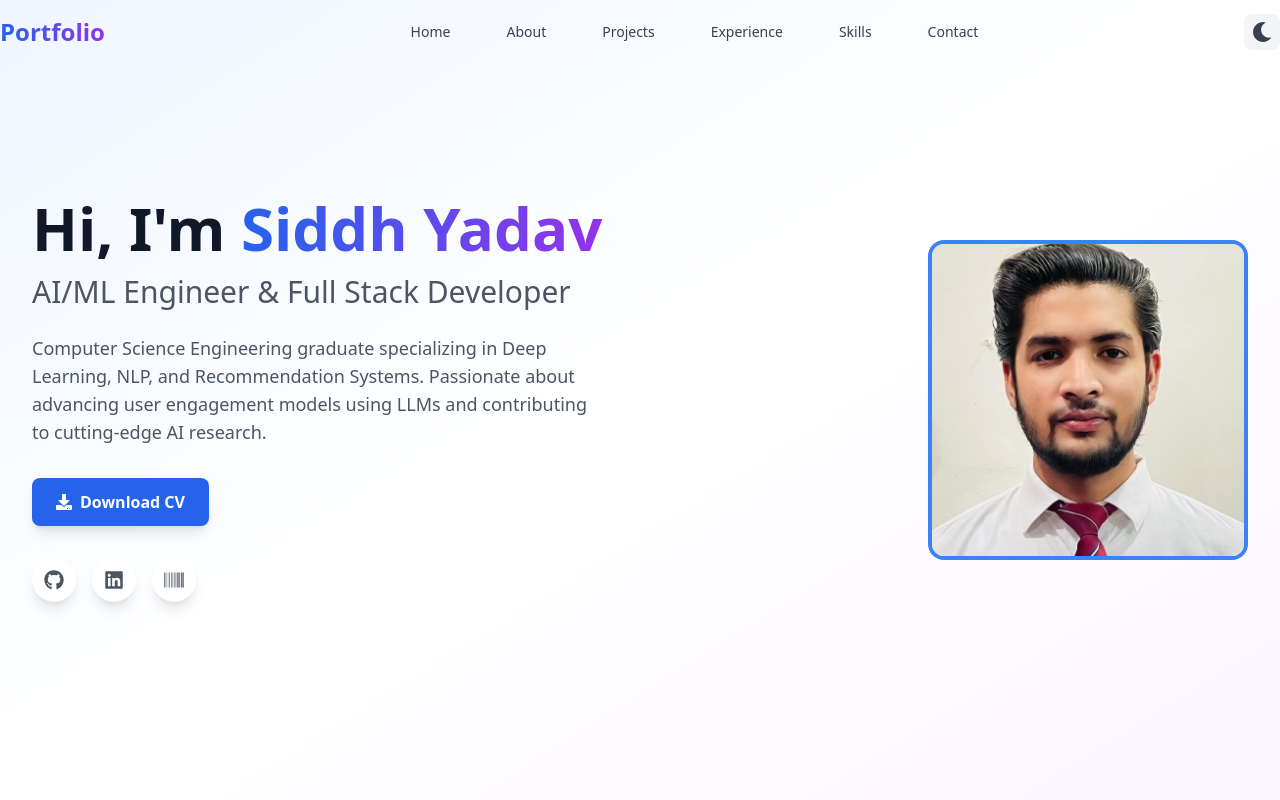
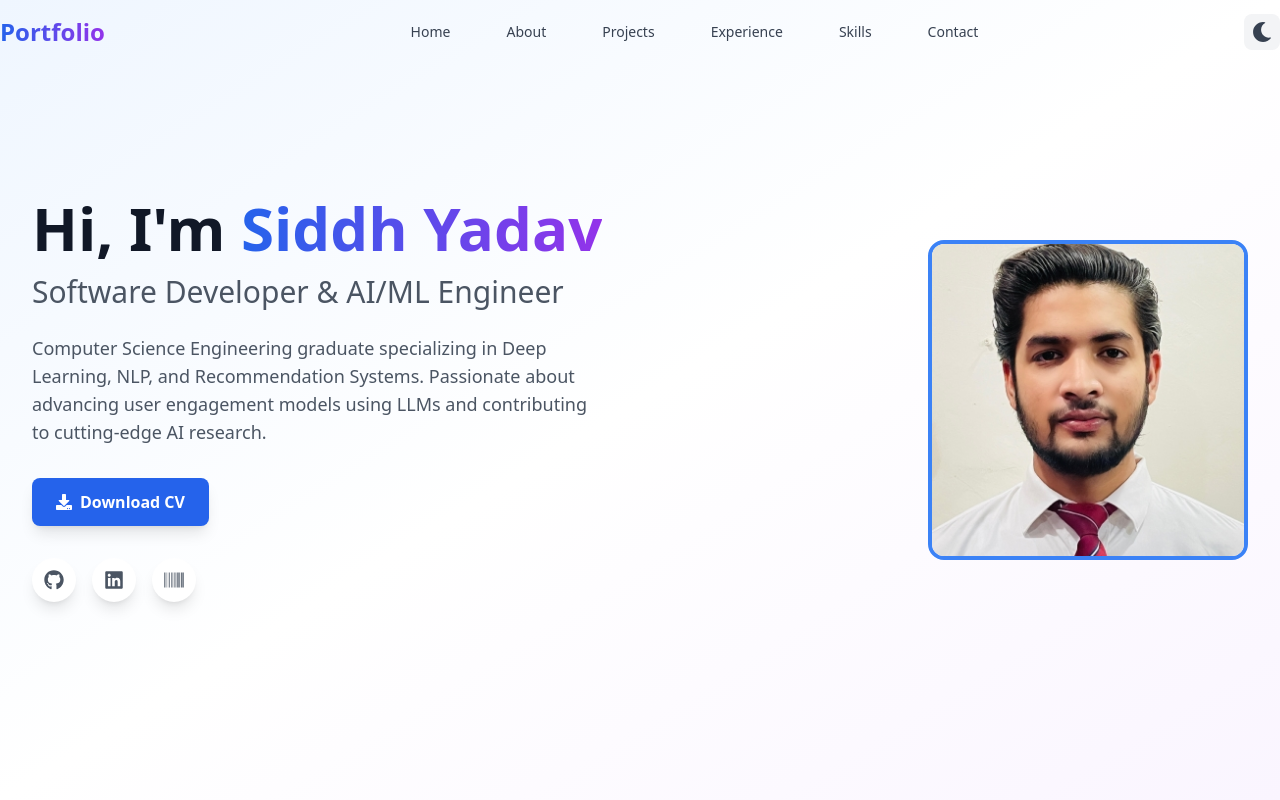
Before and after one commit to Siddh94/Siddh-s-Protfolio, a React (Vite) app: page / in a window 1280 px wide. Shown: the top 800 px of the page. Built offline with nearby package versions, Linux system fonts and the light colour scheme.

Commit message:
new changes

```diff
--- a/src/components/Experience.jsx
+++ b/src/components/Experience.jsx
@@ -7,22 +7,22 @@ const Experience = () => {
     {
       id: 1,
       type: 'work',
+      title: 'Software Developer Intern',
+      company: 'Qvolv Technologies',
+      location: 'Noida, UP',
+      period: 'Aug 2025 - Present',
+      description: '',
+      skills: ['']
+    },
+    {
+      id: 2,
+      type: 'work',
       title: 'AI/ML Research',
       company: 'Self-Research Projects',
       location: 'Remote',
       period: '2023 - 2025',
       description: 'Conducted research on traffic safety systems using YOLOv5, published research paper. Developed AI tools for astrology compatibility and product recommendations.',
       skills: ['Python', 'YOLOv5', 'OpenCV', 'NLP', 'Research']
-    },
-    {
-      id: 2,
-      type: 'work',
-      title: 'Full Stack Developer',
-      company: 'Personal Projects',
-      location: 'Remote',
-      period: '2022 - 2024',
-      description: 'Built emergency mental well-being platform with ReactJS + Spring Boot, Android quiz app with Java/XML, and various AI-powered applications.',
-      skills: ['ReactJS', 'Spring Boot', 'Java', 'Android', 'MongoDB']
     },
 
   ]
--- a/src/components/Hero.jsx
+++ b/src/components/Hero.jsx
@@ -48,7 +48,7 @@ const Hero = () => {
               transition={{ duration: 0.8, delay: 0.4 }}
               className="text-2xl md:text-3xl text-gray-600 dark:text-gray-300 mb-6"
             >
-                             AI/ML Engineer & Full Stack Developer
+                            Software Developer &  AI/ML Engineer
             </motion.h2>
 
             <motion.p
```
